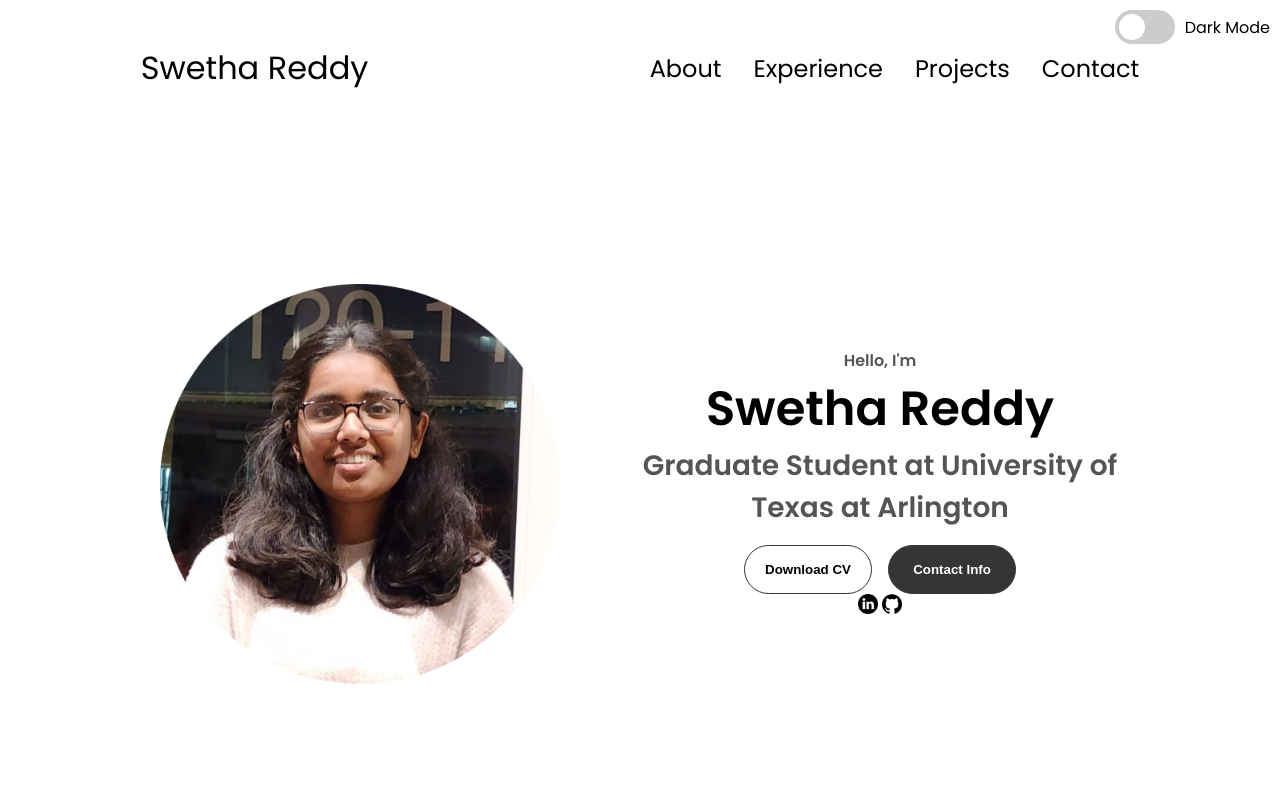
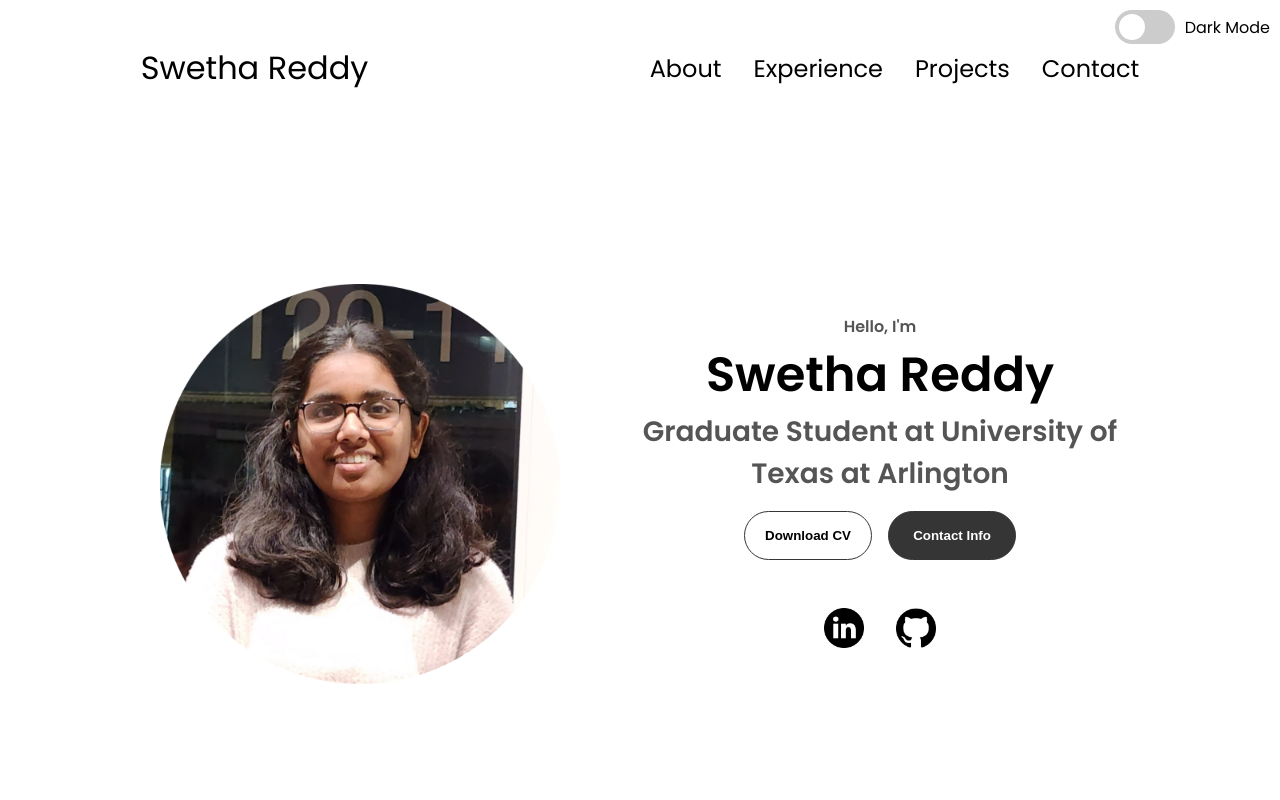
Before and after one commit to swethar0709/html-css-js-portfolio, a website: page index.html in a window 1280 px wide. Shown: the top 800 px of the page. Drawn offline with Linux system fonts and the light colour scheme.

Commit message:
made some modifications on icons

```diff
--- a/index.html
+++ b/index.html
@@ -67,13 +67,16 @@
                 class="btn btn-color-1" onclick="location.href='./#contact'">
                 Contact Info</button>
             </div>
-        <div id=""social-container>
-            <img src="./assets/linkedin.png" alt="My LinkedIn profile"
-            class="icon" onclick="location.href='https://linkedin.com//in/p-swetha-reddy-a2737b186'">
-            <img src="./assets/github.png" alt="My Github profile"
-            class="icon" onclick="location.href='https://github.com/swethar0709'">
+            <div id="social-container">
+                <div class="icon-container">
+                  <img src="./assets/linkedin.png" alt="My LinkedIn profile" class="icon social-icon" style="width: 40px; height: 40px;" onclick="location.href='https://linkedin.com//in/p-swetha-reddy-a2737b186'">
+                </div>
+                <div class="icon-container">
+                  <img src="./assets/github.png" alt="My Github profile" class="icon social-icon" style="width: 40px; height: 40px;" onclick="location.href='https://github.com/swethar0709'">
+                </div>
+              </div>
 
-        </div>
+
         </div>
     </section>
     <section id="about">
@@ -128,7 +131,7 @@
         />
       </section>
       <section id="experience">
-        <p class="section__text__p1">Explore My</p>
+        <p class="section__text__p1_e">Explore My</p>
         <h1 class="title">Experience</h1>
         <div class="experience-details-container">
             <div class="about-containers">
--- a/style.css
+++ b/style.css
@@ -264,7 +264,7 @@ input:checked + .slider:before {
     text-align: center;
   }
 
-  #socials-container {
+  #social-container {
     display: flex;
     justify-content: center;
     margin-top: 3rem;
@@ -273,10 +273,28 @@ input:checked + .slider:before {
 
   /*ICONS*/
 
-  .icon{
+  .icon {
     cursor: pointer;
-    height: 2rem;
+    /*height: 8rem;  /* this value was changed from 2rem to 4rem to increase the size */
+}
+
+.icon-container {
+    cursor: pointer;
+    display: inline-block; /* Display icons side by side */
+    margin: 0 0.5rem; /* Add spacing between icons */
   }
+
+  .icon {
+    max-width: 100%; /* Ensure the icon fits within its container */
+  }
+
+  .social-icon {
+    cursor: pointer;
+    /* You can adjust the width and height values here */
+  }
+
+
+
 
   /*BUTTONS*/
 
@@ -329,7 +347,9 @@ input:checked + .slider:before {
 /*ABOUT*/
 
 #about {
+
   position: relative;
+
 }
 
 .about-containers {
@@ -338,6 +358,7 @@ input:checked + .slider:before {
   margin-top: 8rem;
 
 }
+
 
 .about-details-container {
   justify-content: center;
@@ -375,6 +396,8 @@ input:checked + .slider:before {
 .section-container {
   gap: 4rem;
   height: 80%;
+  margin-top: 4rem;
+
 }
 
 .section__pic-container {
@@ -395,7 +418,13 @@ input:checked + .slider:before {
 #experience {
     margin-top: 10rem;
     position: relative;
+
 }
+
+.section__text__p1_e {
+    text-align: center;
+    margin-top: 3rem;
+  }
 
 .experience-sub-title {
     color: rgb(85, 85, 85);
```
Also changed, not shown: package.json (added, +20 -0 lines), server.js (added, +42 -0 lines), script.js (line endings or trailing spaces), 1 other file.
